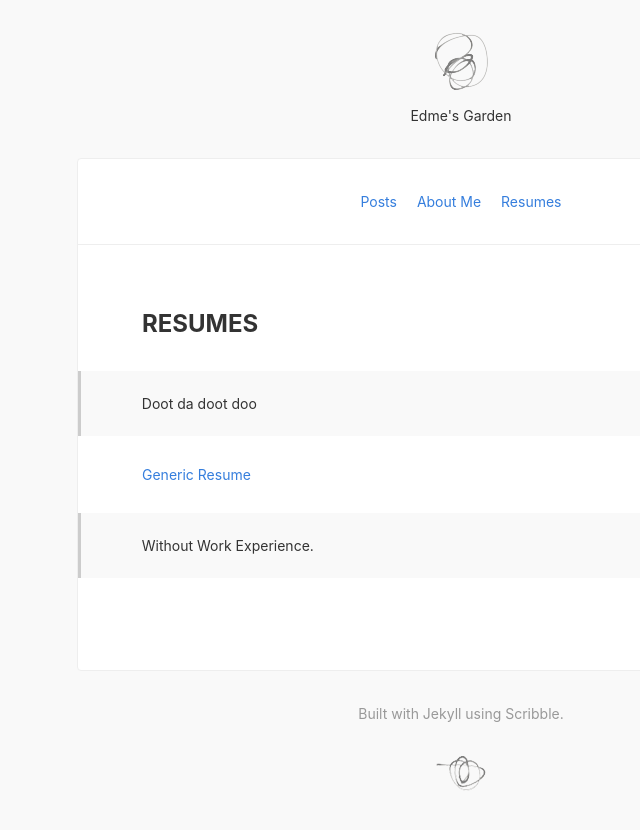
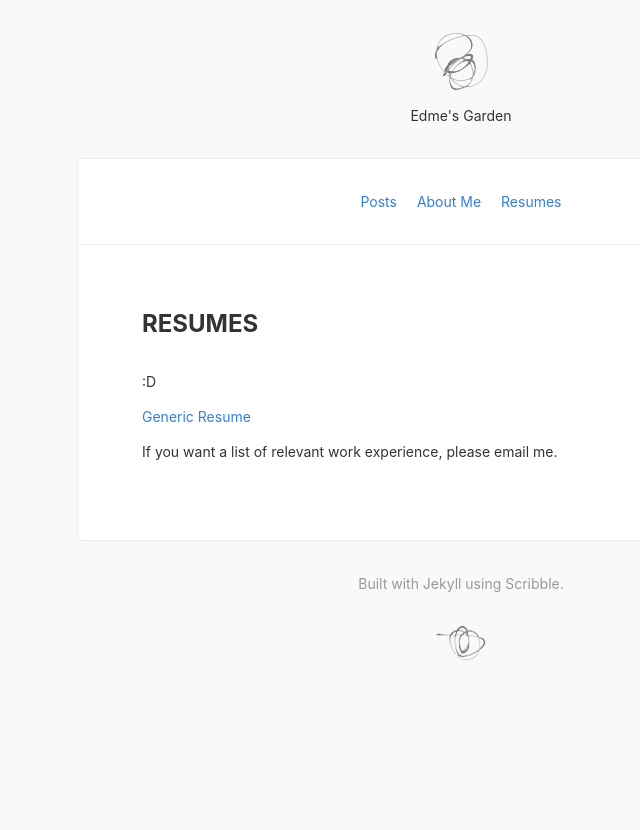
Before and after one commit to edamamev/edamamev.github.io, a Jekyll site: the page built from resumes.md, in a window 1280 px wide. Shown: the top 830 px of the page, without its empty margins (179-819 px from the left). Built offline with Jekyll 4.4.1, drawn with Linux system fonts in a browser that asks for light colours; nearby versions of some CDN libraries.

Commit message:
2023-08-08 (2)

```diff
--- a/resumes.md
+++ b/resumes.md
@@ -2,7 +2,8 @@
 title: Resumes
 ---
 
-> Doot da doot doo
+:D
 
 [Generic Resume](docs/Generic-Resume.pdf)
-> Without Work Experience.
+
+If you want a list of relevant work experience, please email me.
```
